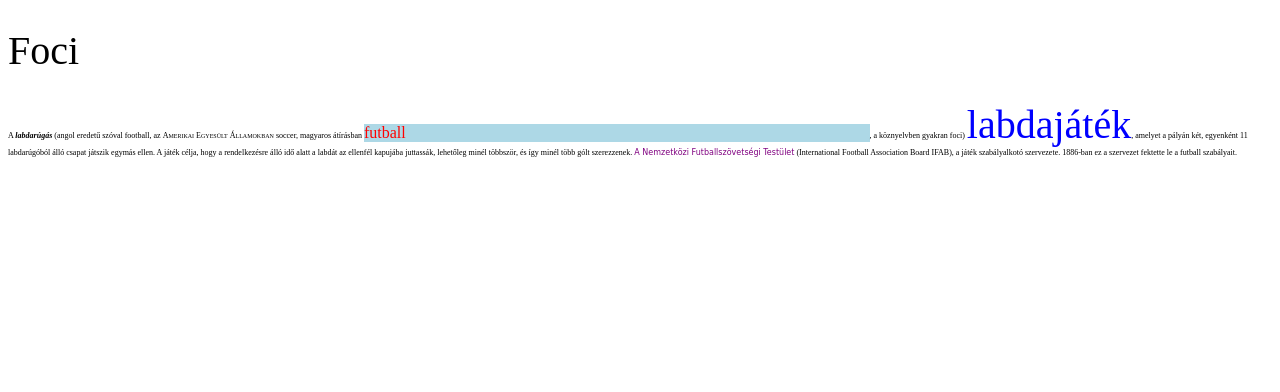
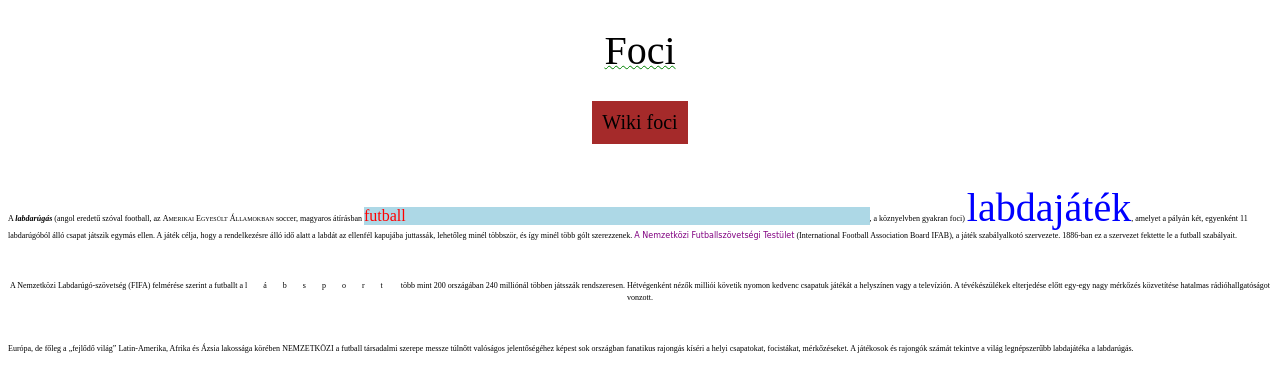
Before and after one commit to tamaszalanckik/webfejlesztes, a plain HTML site: page CSS/karakter, szöveg/karakter.html in a window 1280 px wide. Drawn offline with Linux system fonts and the light colour scheme; a web font is replaced by a local one.

Commit message:
karkterform

```diff
--- a/CSS/karakter, szöveg/karakter.css
+++ b/CSS/karakter, szöveg/karakter.css
@@ -5,6 +5,20 @@
 
 h1{
     font-weight: normal;
+    text-align: center;
+    text-decoration: 1px underline green wavy ;
+
+}
+
+a{
+    color: black;
+    text-decoration: none;
+    background-color: brown;
+    display: block;
+    margin: auto;
+    width: fit-content;
+    padding: 10px
+
 }
 
 p{
@@ -42,3 +56,24 @@ html{
     font-family: 'Rubik Iso', cursive;
 
 }
+
+p {
+    margin: 40px 0px;
+}
+/* sorköz */
+#masodik{
+    line-height: 1.5em;
+    text-align:center;
+
+}
+
+#sport{
+    letter-spacing: 2em;
+
+}
+
+#fifa{
+    /* kisbetus nagybetus nagy kezdobetu  */
+    text-transform: uppercase;
+
+}
--- a/CSS/karakter, szöveg/karakter.html
+++ b/CSS/karakter, szöveg/karakter.html
@@ -12,6 +12,13 @@
 </head>
 <body>
     <h1>Foci</h1>
+    <a href="https://hu.wikipedia.org/wiki/Labdar%C3%BAg%C3%A1s" target="_blank">Wiki foci</a>
+
     <p>A <span id="labda">labdarúgás</span> (angol eredetű szóval football, az <span id="usa">Amerikai Egyesült Államokban</span> soccer, magyaros átírásban <span id="foci">futball</span>, a köznyelvben gyakran foci) <span id="labdajatek">labdajáték</span>, amelyet a pályán két, egyenként 11 labdarúgóból álló csapat játszik egymás ellen. A játék célja, hogy a rendelkezésre álló idő alatt a labdát az ellenfél kapujába juttassák, lehetőleg minél többször, és így minél több gólt szerezzenek. <span id="ifa">A Nemzetközi Futballszövetségi Testület</span> (International Football Association Board IFAB), a játék szabályalkotó szervezete. 1886-ban ez a szervezet fektette le a futball szabályait.</p>
+    <p id="masodik">A Nemzetközi Labdarúgó-szövetség (FIFA) felmérése szerint a futballt a <span id="sport">lábsport</span> több mint 200 országában 240 milliónál többen játsszák rendszeresen. Hétvégenként nézők milliói követik nyomon kedvenc csapatuk játékát a helyszínen vagy a televízión. A tévékészülékek elterjedése előtt egy-egy nagy mérkőzés közvetítése hatalmas rádióhallgatóságot vonzott.</p>
+    <p>Európa, de főleg a „fejlődő világ”  Latin-Amerika, Afrika és Ázsia lakossága körében
+        <span id="fifa">nemzetközi </span>a futball társadalmi szerepe messze túlnőtt valóságos jelentőségéhez képest  sok országban fanatikus rajongás kíséri a helyi csapatokat, focistákat, mérkőzéseket.
+
+        A játékosok és rajongók számát tekintve a világ legnépszerűbb labdajátéka a labdarúgás.</p>
 </body>
 </html>
```
